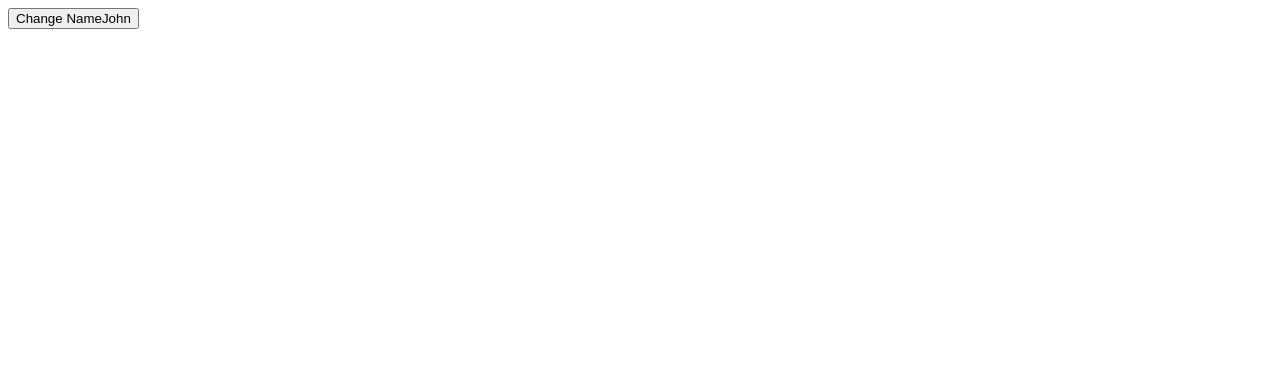
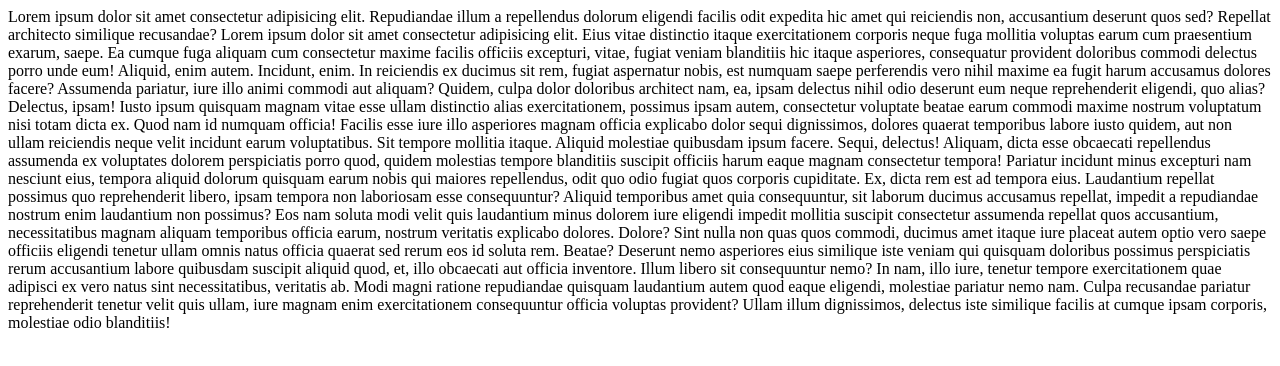
Before and after one commit to AbhiGattineni/React-18-CodeWithMosh, a React (Vite) app: page / in a window 1280 px wide. Shown: the top 366 px of the page. Built offline with nearby package versions, Linux system fonts and the light colour scheme.

Commit message:
work on 4/2/2023

```diff
--- a/src/App.tsx
+++ b/src/App.tsx
@@ -5,6 +5,7 @@ import Message from "./components/Message/Message";
 import Navbar from "./Navbar";
 import Cart from "./Cart";
 import { useState } from "react";
+import ExpandableText from "./components/ExpandableText/ExpandableText";
 
 function App() {
   const [game, setGame] = useState({
@@ -17,7 +18,56 @@ function App() {
   const onChange = () => {
     setGame({ ...game, player: { name: "reddy" } });
   };
-  return <button onClick={onChange}>Change Name{game.player.name}</button>;
+  return (
+    <ExpandableText>
+      Lorem ipsum dolor sit amet consectetur adipisicing elit. Repudiandae illum
+      a repellendus dolorum eligendi facilis odit expedita hic amet qui
+      reiciendis non, accusantium deserunt quos sed? Repellat architecto
+      similique recusandae? Lorem ipsum dolor sit amet consectetur adipisicing
+      elit. Eius vitae distinctio itaque exercitationem corporis neque fuga
+      mollitia voluptas earum cum praesentium exarum, saepe. Ea cumque fuga
+      aliquam cum consectetur maxime facilis officiis excepturi, vitae, fugiat
+      veniam blanditiis hic itaque asperiores, consequatur provident doloribus
+      commodi delectus porro unde eum! Aliquid, enim autem. Incidunt, enim. In
+      reiciendis ex ducimus sit rem, fugiat aspernatur nobis, est numquam saepe
+      perferendis vero nihil maxime ea fugit harum accusamus dolores facere?
+      Assumenda pariatur, iure illo animi commodi aut aliquam? Quidem, culpa
+      dolor doloribus architect nam, ea, ipsam delectus nihil odio deserunt eum
+      neque reprehenderit eligendi, quo alias? Delectus, ipsam! Iusto ipsum
+      quisquam magnam vitae esse ullam distinctio alias exercitationem, possimus
+      ipsam autem, consectetur voluptate beatae earum commodi maxime nostrum
+      voluptatum nisi totam dicta ex. Quod nam id numquam officia! Facilis esse
+      iure illo asperiores magnam officia explicabo dolor sequi dignissimos,
+      dolores quaerat temporibus labore iusto quidem, aut non ullam reiciendis
+      neque velit incidunt earum voluptatibus. Sit tempore mollitia itaque.
+      Aliquid molestiae quibusdam ipsum facere. Sequi, delectus! Aliquam, dicta
+      esse obcaecati repellendus assumenda ex voluptates dolorem perspiciatis
+      porro quod, quidem molestias tempore blanditiis suscipit officiis harum
+      eaque magnam consectetur tempora! Pariatur incidunt minus excepturi nam
+      nesciunt eius, tempora aliquid dolorum quisquam earum nobis qui maiores
+      repellendus, odit quo odio fugiat quos corporis cupiditate. Ex, dicta rem
+      est ad tempora eius. Laudantium repellat possimus quo reprehenderit
+      libero, ipsam tempora non laboriosam esse consequuntur? Aliquid temporibus
+      amet quia consequuntur, sit laborum ducimus accusamus repellat, impedit a
+      repudiandae nostrum enim laudantium non possimus? Eos nam soluta modi
+      velit quis laudantium minus dolorem iure eligendi impedit mollitia
+      suscipit consectetur assumenda repellat quos accusantium, necessitatibus
+      magnam aliquam temporibus officia earum, nostrum veritatis explicabo
+      dolores. Dolore? Sint nulla non quas quos commodi, ducimus amet itaque
+      iure placeat autem optio vero saepe officiis eligendi tenetur ullam omnis
+      natus officia quaerat sed rerum eos id soluta rem. Beatae? Deserunt nemo
+      asperiores eius similique iste veniam qui quisquam doloribus possimus
+      perspiciatis rerum accusantium labore quibusdam suscipit aliquid quod, et,
+      illo obcaecati aut officia inventore. Illum libero sit consequuntur nemo?
+      In nam, illo iure, tenetur tempore exercitationem quae adipisci ex vero
+      natus sint necessitatibus, veritatis ab. Modi magni ratione repudiandae
+      quisquam laudantium autem quod eaque eligendi, molestiae pariatur nemo
+      nam. Culpa recusandae pariatur reprehenderit tenetur velit quis ullam,
+      iure magnam enim exercitationem consequuntur officia voluptas provident?
+      Ullam illum dignissimos, delectus iste similique facilis at cumque ipsam
+      corporis, molestiae odio blanditiis!
+    </ExpandableText>
+  );
 }
 
 export default App;
--- /dev/null
+++ b/src/components/ExpandableText/ExpandableText.tsx
@@ -0,0 +1,9 @@
+interface Props {
+  children: String;
+}
+
+const ExpandableText = ({ children }: Props) => {
+  return <div>{children}</div>;
+};
+
+export default ExpandableText;
```
